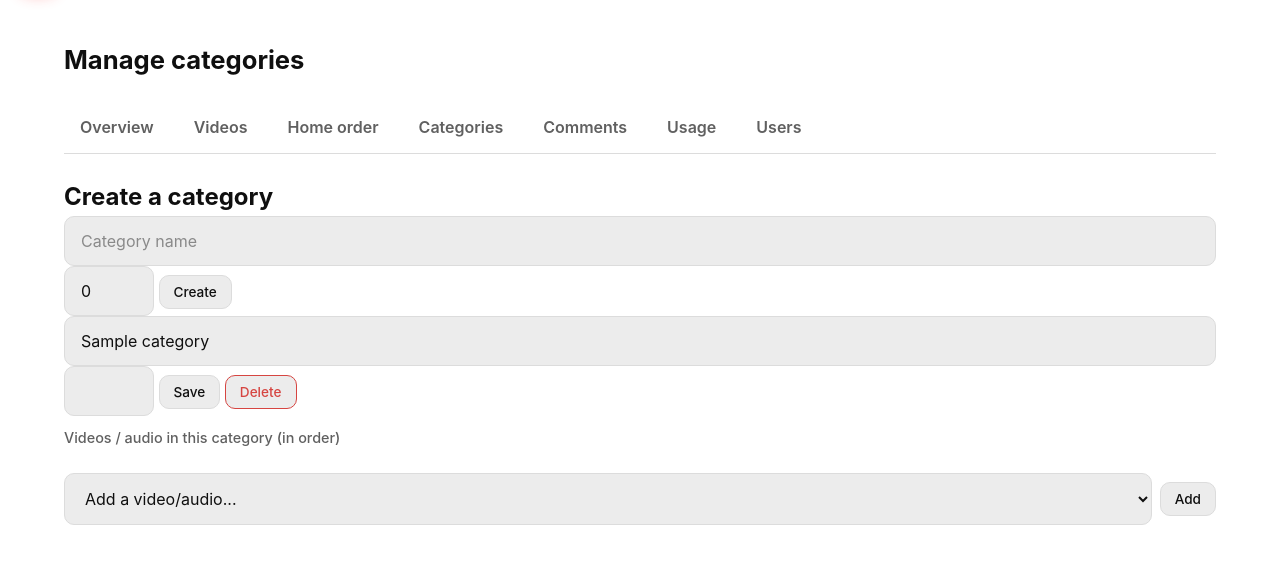
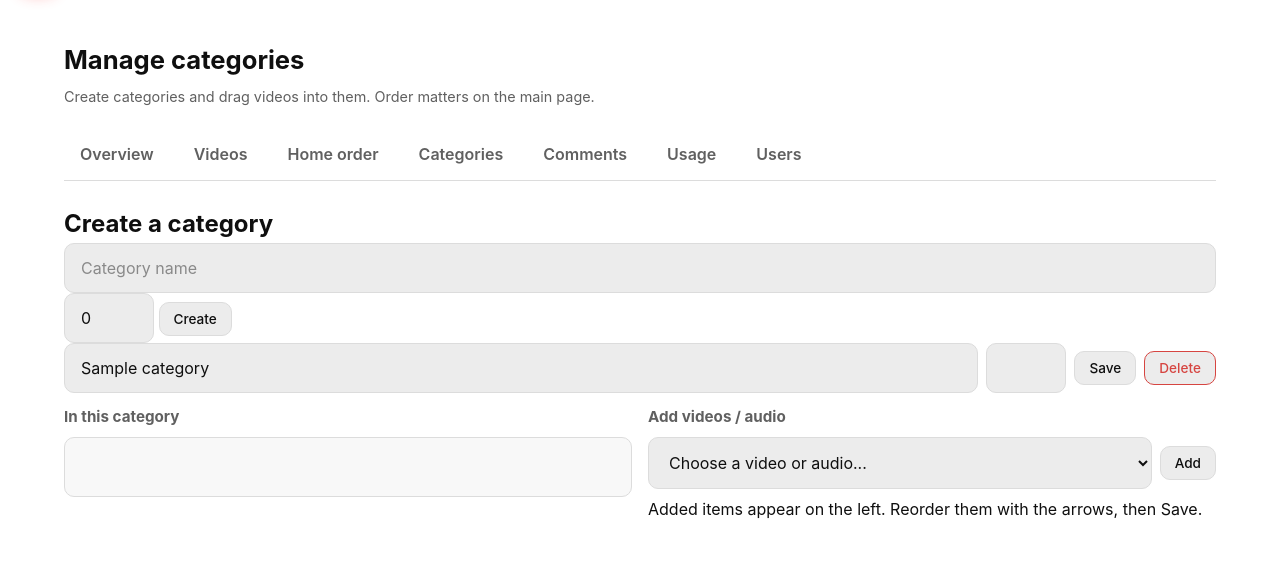
Before and after one commit to Makdial/fazakkir-dmwm, a Django app: template fazakkir_dmwm/dashboard/templates/dashboard/categories.html in a window 1280 px wide. Shown: the part 56-620 px from the top of the page. Run offline with Django 5.2, Linux system fonts and the light colour scheme; the template is opened without the code that fills it: most values are stand-ins (such as "Sample title", 1, 10 or a date in 2020); some libraries are stand-ins or nearby versions.

Commit message:
Improve categories dashboard UI

```diff
--- a/fazakkir_dmwm/dashboard/templates/dashboard/categories.html
+++ b/fazakkir_dmwm/dashboard/templates/dashboard/categories.html
@@ -12,62 +12,96 @@
 {% block content %}
 <div class="section-header">
     <h1>{% trans "Manage categories" %}</h1>
+    <p class="section-subtitle">{% trans "Create categories and drag videos into them. Order matters on the main page." %}</p>
 </div>
 
 {% include 'dashboard/_tabs.html' %}
 
 <div class="dash-card">
     <h2>{% trans "Create a category" %}</h2>
-    <form method="post" action="{% url 'dashboard:category_create' %}" class="inline-form">
+    <form method="post" action="{% url 'dashboard:category_create' %}" class="category-create-form">
         {% csrf_token %}
+        <div class="form-row">
             <input type="text" name="name" class="form-input" placeholder="{% trans 'Category name' %}" required>
-        <input type="number" name="order" class="form-input" value="0" style="width:90px">
+            <input type="number" name="order" class="form-input" value="0" style="width:90px" title="{% trans 'Display order' %}">
             <button type="submit" class="btn-small">{% trans "Create" %}</button>
+        </div>
     </form>
 </div>
 
 {% for category in categories %}
-<div class="dash-card">
+<div class="dash-card category-card">
     <form method="post" action="{% url 'dashboard:category_update' category.id %}" class="category-form" data-category="{{ category.id }}">
         {% csrf_token %}
-        <div class="form-row">
-            <input type="text" name="name" class="form-input" value="{{ category.name }}" required>
-            <input type="number" name="order" class="form-input" value="{{ category.order }}" style="width:90px">
+        <div class="category-header">
+            <input type="text" name="name" class="form-input category-name" value="{{ category.name }}" required>
+            <input type="number" name="order" class="form-input" value="{{ category.order }}" style="width:80px" title="{% trans 'Display order' %}">
             <button type="submit" class="btn-small">{% trans "Save" %}</button>
             <button type="submit" formaction="{% url 'dashboard:category_delete' category.id %}" class="btn-small btn-danger" onclick="return confirm('{% trans 'Delete this category?' %}')">{% trans "Delete" %}</button>
         </div>
-        <div class="form-group" style="margin-top:10px">
-            <label>{% trans "Videos / audio in this category (in order)" %}</label>
+
+        <div class="category-body">
+            <div class="category-column">
+                <h3>{% trans "In this category" %}</h3>
                 <ul class="ordered-list" data-list="{{ category.id }}">
                     {% for vid in category.video_order %}
                         {% for video in videos %}
                             {% if video.id == vid %}
                             <li data-id="{{ video.id }}">
-                            {{ video.title }}
-                            <button type="button" class="move-up">↑</button>
-                            <button type="button" class="move-down">↓</button>
-                            <button type="button" class="remove">✕</button>
+                                <span class="video-title">{{ video.title }}</span>
+                                <span class="video-actions">
+                                    <button type="button" class="move-up" title="{% trans 'Move up' %}">↑</button>
+                                    <button type="button" class="move-down" title="{% trans 'Move down' %}">↓</button>
+                                    <button type="button" class="remove" title="{% trans 'Remove' %}">✕</button>
+                                </span>
                             </li>
                             {% endif %}
                         {% endfor %}
+                    {% empty %}
+                    <li class="empty-placeholder">{% trans "No videos yet. Add some from the right." %}</li>
                     {% endfor %}
                 </ul>
-            <div style="margin-top:8px;display:flex;gap:8px;align-items:center">
-                <select class="form-input" data-available="{{ category.id }}" style="flex:1">
-                    <option value="">{% trans "Add a video/audio..." %}</option>
+            </div>
+
+            <div class="category-column">
+                <h3>{% trans "Add videos / audio" %}</h3>
+                <div class="add-row">
+                    <select class="form-input" data-available="{{ category.id }}">
+                        <option value="">{% trans "Choose a video or audio..." %}</option>
                         {% for video in videos %}
                         <option value="{{ video.id }}">{{ video.title }}</option>
                         {% endfor %}
                     </select>
                     <button type="button" class="btn-small" data-add="{{ category.id }}">{% trans "Add" %}</button>
                 </div>
+                <p class="dash-hint">{% trans "Added items appear on the left. Reorder them with the arrows, then Save." %}</p>
+            </div>
+        </div>
+
         <input type="hidden" name="ordered_videos" class="ordered-input" data-ordered="{{ category.id }}" value="{{ category.video_order|join:',' }}">
-        </div>
     </form>
 </div>
 {% empty %}
 <p class="dash-hint">{% trans "No categories yet. Create one above." %}</p>
 {% endfor %}
+
+<style>
+.category-card { margin-bottom: 20px; }
+.category-header { display:flex; gap:8px; align-items:center; flex-wrap:wrap; margin-bottom:12px; }
+.category-name { flex:1; min-width:180px; }
+.category-body { display:grid; grid-template-columns: 1fr 1fr; gap:16px; }
+@media (max-width:768px) { .category-body { grid-template-columns: 1fr; } }
+.category-column h3 { margin:0 0 8px; font-size:0.95rem; color:var(--text-secondary); }
+.ordered-list { list-style:none; padding:0; margin:0; min-height:60px; border:1px solid var(--border-color); border-radius:var(--radius-md,8px); background:var(--bg-secondary); }
+.ordered-list li { display:flex; justify-content:space-between; align-items:center; padding:8px 10px; border-bottom:1px solid var(--border-color); gap:8px; }
+.ordered-list li:last-child { border-bottom:none; }
+.ordered-list .video-title { flex:1; min-width:0; overflow:hidden; text-overflow:ellipsis; white-space:nowrap; }
+.ordered-list .video-actions { display:flex; gap:4px; }
+.ordered-list .video-actions button { background:var(--bg-tertiary); border:1px solid var(--border-color); color:var(--text-primary); border-radius:6px; padding:2px 8px; cursor:pointer; font-size:0.85rem; }
+.ordered-list .empty-placeholder { color:var(--text-muted); font-style:italic; justify-content:center; }
+.add-row { display:flex; gap:8px; align-items:center; }
+.add-row select { flex:1; }
+</style>
 
 <script>
 (function () {
@@ -75,8 +109,11 @@
         const list = document.querySelector('[data-list="' + cat + '"]');
         const input = document.querySelector('[data-ordered="' + cat + '"]');
         if (!list || !input) return;
-        const ids = [...list.querySelectorAll('li')].map(li => li.dataset.id);
+        const ids = [...list.querySelectorAll('li[data-id]')].map(li => li.dataset.id);
         input.value = ids.join(',');
+        // toggle empty placeholder
+        const empty = list.querySelector('.empty-placeholder');
+        if (empty) empty.style.display = ids.length ? 'none' : '';
     }
     document.querySelectorAll('[data-add]').forEach(btn => {
         btn.addEventListener('click', () => {
@@ -86,32 +123,38 @@
             if (!id) return;
             const title = select.options[select.selectedIndex].text;
             const list = document.querySelector('[data-list="' + cat + '"]');
-            // avoid duplicates
             if (list.querySelector('li[data-id="' + id + '"]')) return;
             const li = document.createElement('li');
             li.dataset.id = id;
-            li.textContent = title + ' ';
-            const up = document.createElement('button'); up.type='button'; up.className='move-up'; up.textContent='↑';
-            const down = document.createElement('button'); down.type='button'; down.className='move-down'; down.textContent='↓';
-            const rem = document.createElement('button'); rem.type='button'; rem.className='remove'; rem.textContent='✕';
-            li.append(up, down, rem);
+            const span = document.createElement('span');
+            span.className = 'video-title';
+            span.textContent = title;
+            const actions = document.createElement('span');
+            actions.className = 'video-actions';
+            const up = document.createElement('button'); up.type='button'; up.className='move-up'; up.title='{% trans "Move up" %}'; up.textContent='↑';
+            const down = document.createElement('button'); down.type='button'; down.className='move-down'; down.title='{% trans "Move down" %}'; down.textContent='↓';
+            const rem = document.createElement('button'); rem.type='button'; rem.className='remove'; rem.title='{% trans "Remove" %}'; rem.textContent='✕';
+            actions.append(up, down, rem);
+            li.append(span, actions);
             list.appendChild(li);
             select.value = '';
             sync(cat);
         });
     });
     document.addEventListener('click', (e) => {
-        const li = e.target.closest('li');
+        const btn = e.target.closest('button');
+        if (!btn) return;
+        const li = btn.closest('li[data-id]');
         if (!li) return;
         const list = li.parentElement;
         const cat = list.dataset.list;
-        if (e.target.classList.contains('move-up')) {
-            if (li.previousElementSibling) list.insertBefore(li, li.previousElementSibling);
+        if (btn.classList.contains('move-up')) {
+            if (li.previousElementSibling && li.previousElementSibling.dataset.id) list.insertBefore(li, li.previousElementSibling);
             sync(cat);
-        } else if (e.target.classList.contains('move-down')) {
-            if (li.nextElementSibling) list.insertBefore(li.nextElementSibling, li);
+        } else if (btn.classList.contains('move-down')) {
+            if (li.nextElementSibling && li.nextElementSibling.dataset.id) list.insertBefore(li.nextElementSibling, li);
             sync(cat);
-        } else if (e.target.classList.contains('remove')) {
+        } else if (btn.classList.contains('remove')) {
             li.remove();
             sync(cat);
         }
```
Lines whose indentation alone changed are shown as unchanged.
